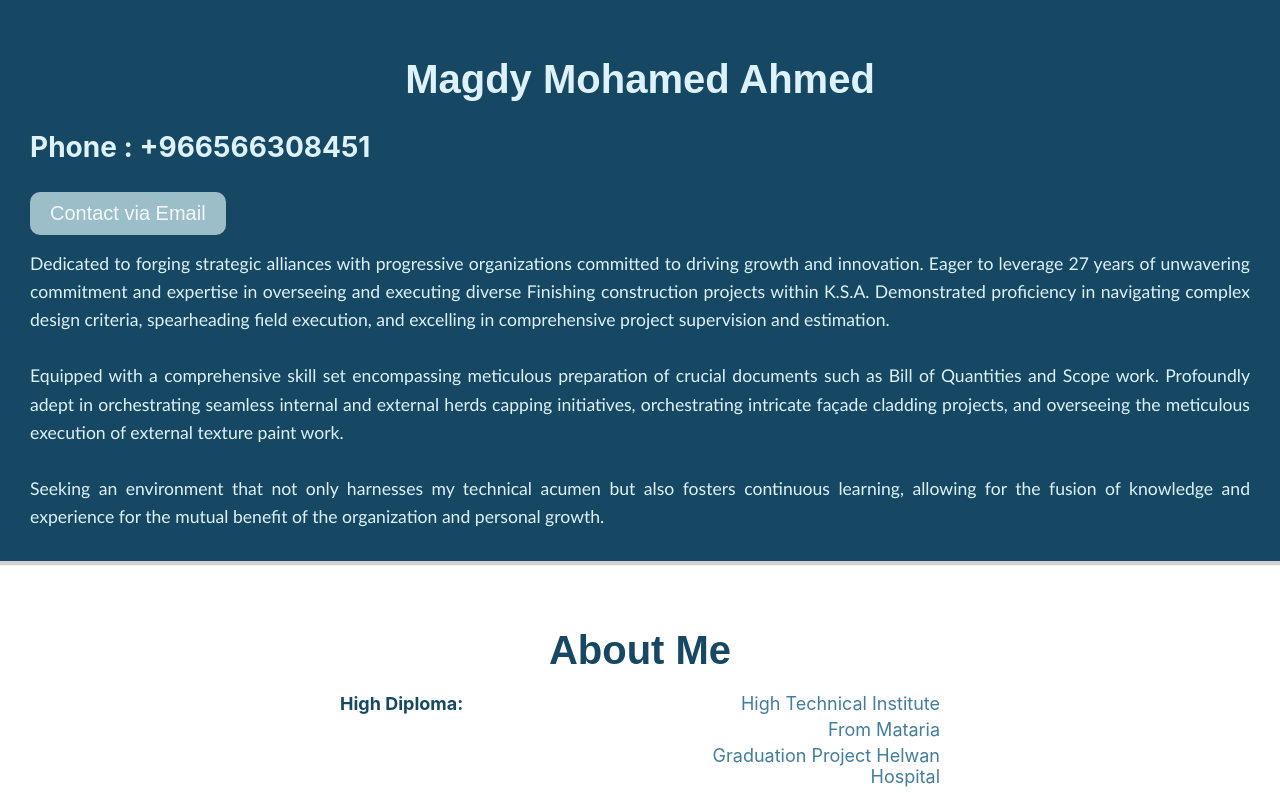
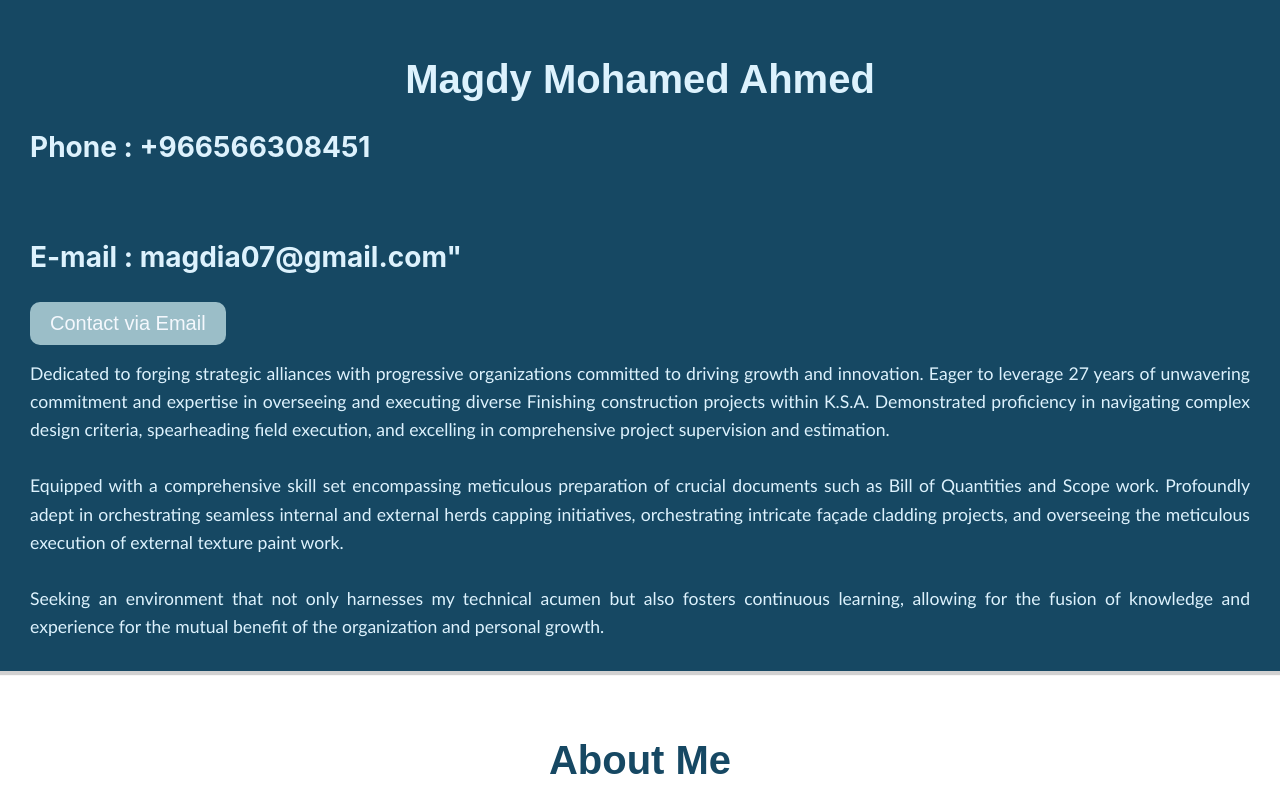
Before and after one commit to MohamedMagdy63/magdy-app, a React (Create React App) app: page / in a window 1280 px wide. Shown: the top 793 px of the page. Built offline with nearby package versions, Linux system fonts and the light colour scheme.

Commit message:
Add the email as a text

```diff
--- a/src/Components/Navbar/MainBox.jsx
+++ b/src/Components/Navbar/MainBox.jsx
@@ -6,6 +6,8 @@ const MainBox = () => {
         <div  className="container">
             <h1>Magdy Mohamed Ahmed </h1>
             <h3>Phone : +966566308451 </h3>
+            <br />
+            <h3>E-mail : magdia07@gmail.com"</h3>
             <button className='MailBox'> <a href="mailto:magdia07@gmail.com">Contact via Email</a></button>
             <div className='description'>
             Dedicated to forging strategic alliances with progressive organizations committed to driving growth and innovation. Eager to leverage 27 years of unwavering commitment and expertise in overseeing and executing diverse Finishing construction projects within K.S.A. Demonstrated proficiency in navigating complex design criteria, spearheading field execution, and excelling in comprehensive project supervision and estimation.
```
